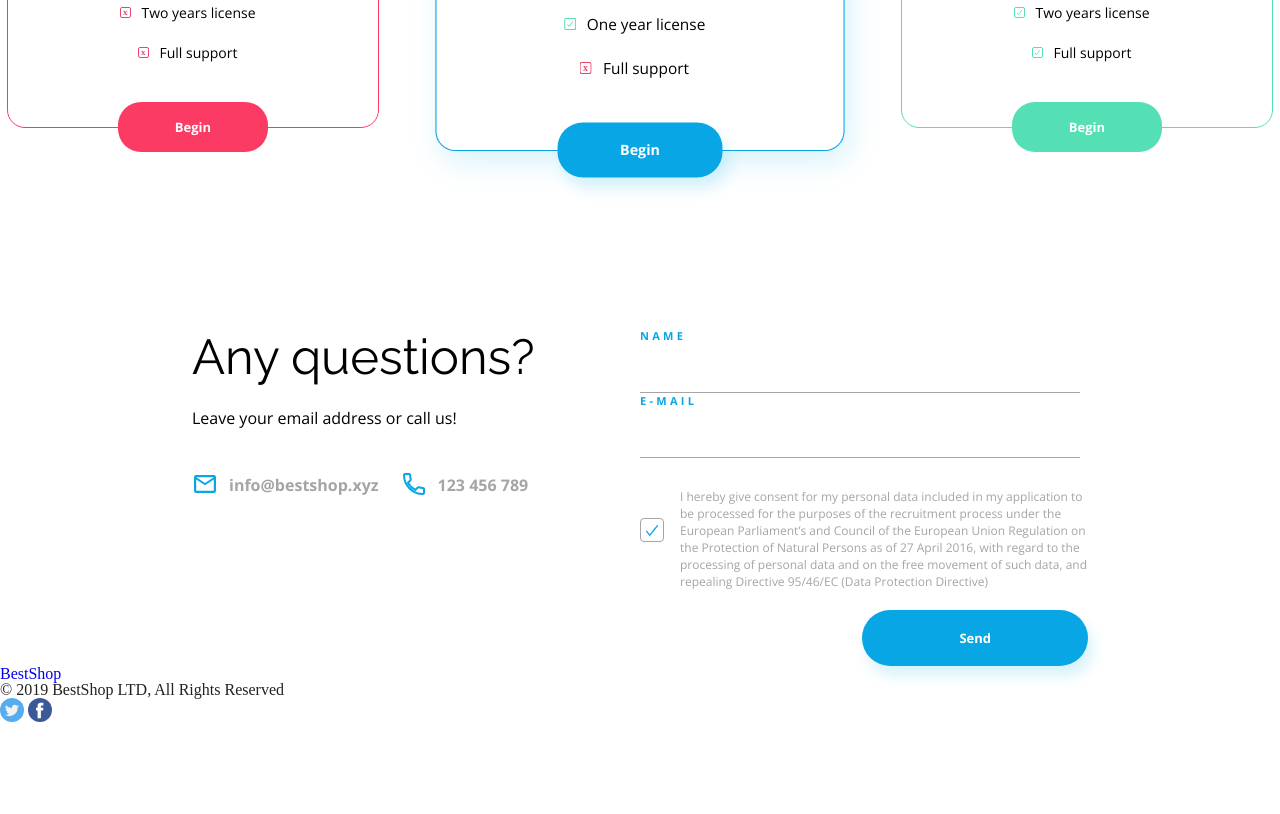
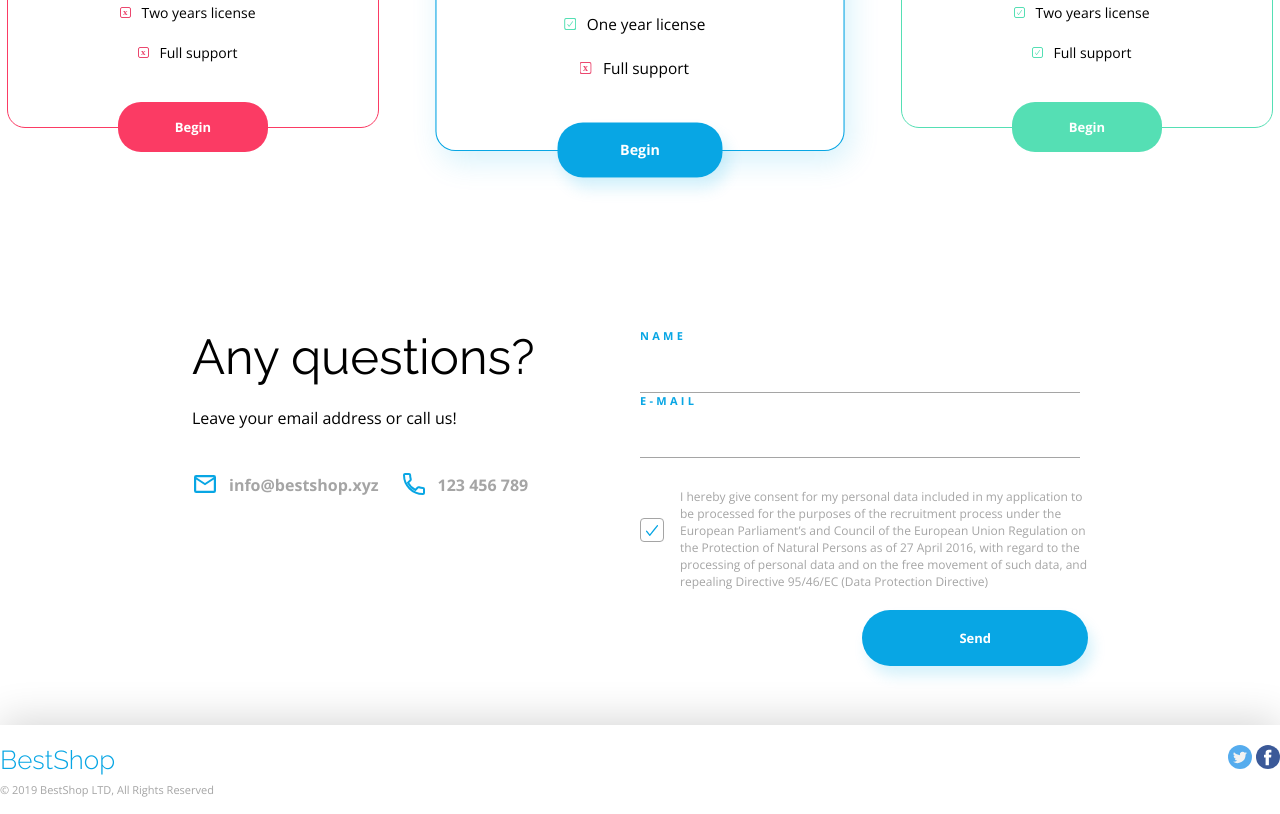
Before and after one commit to ASnezana/Best-Shop, a plain HTML site: page index.html in a window 1280 px wide. Shown: the part 3287-4101 px from the top of the page. Before the commit the page ends 4009 px from the top, so only its background shows below. Drawn offline with nearby package versions, Linux system fonts and the light colour scheme.

Commit message:
style footer

```diff
--- a/css/style.css
+++ b/css/style.css
@@ -145,7 +145,7 @@ body {
 .text-box button:hover {
     color: var(--primary-color);
     background-color: var(--color-white);
-    border: 2px solid var(--primary-color);
+    border: 1px solid var(--primary-color);
 }
 
 
@@ -862,3 +862,59 @@ label.checkbox {
     border: 1px solid var(--primary-color);
     color:var(--primary-color);
 }
+
+
+
+
+
+
+
+.footer_background {
+    padding-top:20px;
+    padding-bottom:17px;
+    margin-top:59px;
+    box-shadow: 0 -5px 40px #00000029;
+}
+
+
+.footer_row {
+    display: flex;
+    flex-direction: row;
+    justify-content: space-between;
+}
+
+.footer_row_logo_box a {
+    font-family: var(--primary-fonts);
+    font-weight: 300;
+    font-size:26px;
+    line-height: 30px;
+    color: var(--primary-color);
+
+    cursor: pointer;
+
+}
+
+.footer_row_logo_box a:hover {
+    color: var(--color-black);
+}
+
+
+.footer_row_logo_box p {
+    font-family: var(--secondary-fonts);
+    font-size: 11px;
+    line-height: 15px;
+    color:var(--color-grey);
+    font-weight: 400;
+    margin-top:6.52px;
+}
+
+
+.footer_row_socialMedia_box {
+    display: flex;
+    justify-content: center;
+    align-items: center;
+}
+
+.footer_row_socialMedia_box a {
+    margin-left:20px;
+}
```
